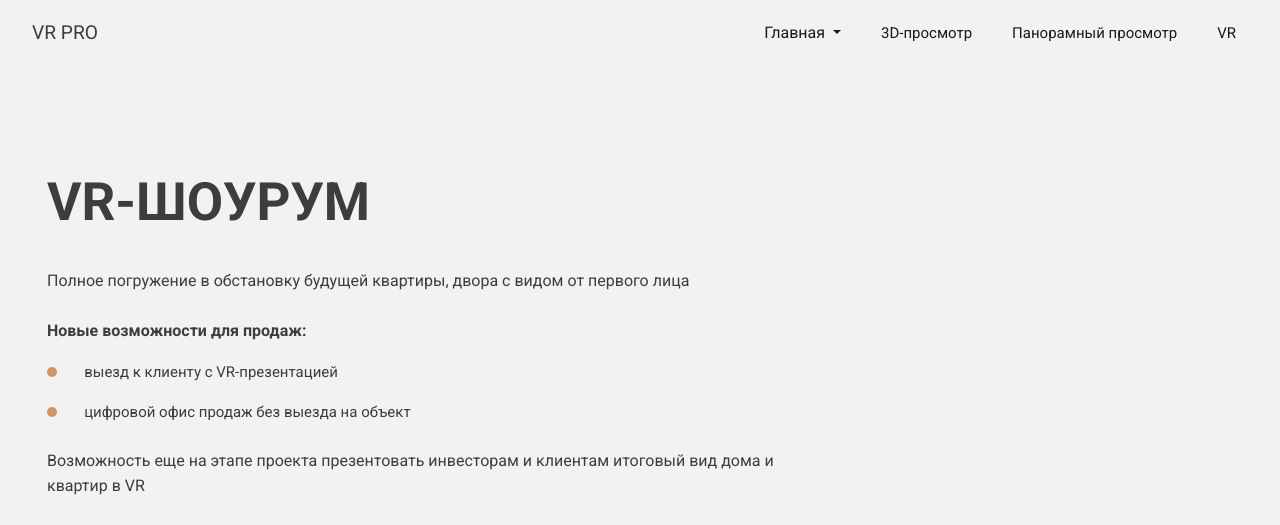
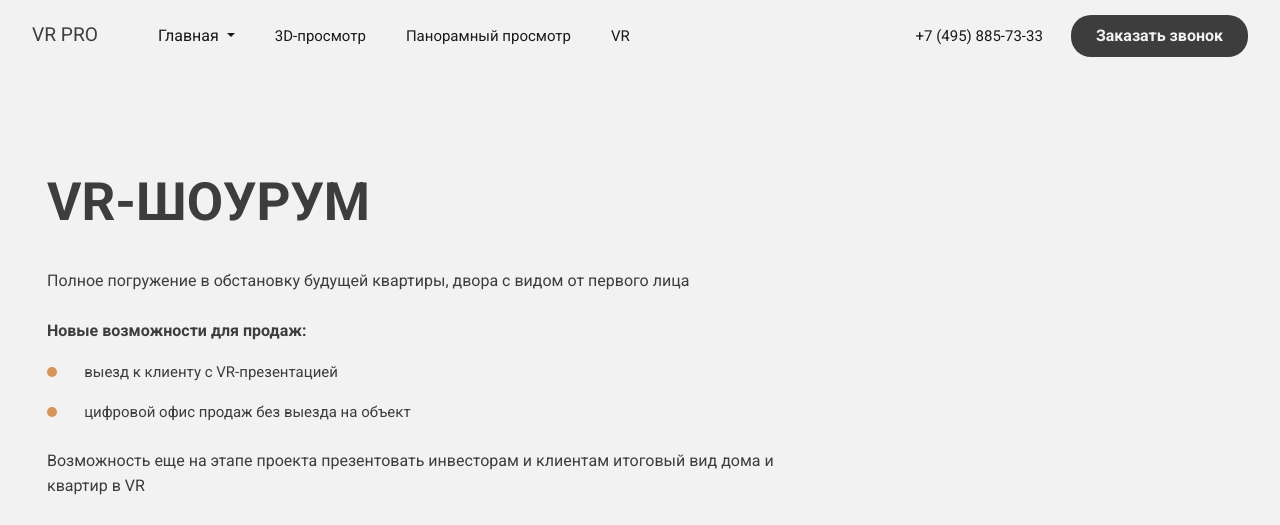
Before and after one commit to Loadngg/PropertyVrProDemo, a plain HTML site: page vr.html in a window 1280 px wide. Shown: the top 525 px of the page. Drawn offline with Linux system fonts and the light colour scheme.

Commit message:
change header

```diff
--- a/assets/css/index.css
+++ b/assets/css/index.css
@@ -85,9 +85,9 @@ iframe {
 .header__inner {
     position: relative;
 
-    display: flex;
     justify-content: space-between;
     align-items: center;
+    gap: 3rem;
 }
 
 .header__logo { font-size: 1.2rem; }
@@ -190,9 +190,14 @@ iframe {
 
 .nav__link:hover:after { opacity: 1; }
 
-.nav {
+.nav, .order__call, .nav__links {
     align-items: center;
     gap: 1rem;
+}
+
+.nav {
+    flex: 1;
+    justify-content: space-between;
 }
 
 .nav .dropdown-toggle {
--- a/vr.html
+++ b/vr.html
@@ -27,10 +27,11 @@
 
     <header class="header" id="header">
         <div class="container">
-        <div class="header__inner">
+            <div class="header__inner flexed">
                 <div class="header__logo">VR PRO</div>
 
                 <nav class="nav" id="nav">
+                    <div class="flexed nav__links">
                         <div class="dropdown">
                             <button class="btn btn-secondary dropdown-toggle" type="button" data-bs-toggle="dropdown" aria-expanded="false">
                                 Главная
@@ -51,6 +52,12 @@
                         <a href="home.html" class="nav__link">3D-просмотр</a>
                         <a href="#panorama" class="nav__link">Панорамный просмотр</a>
                         <a href="vr.html" class="nav__link">VR</a>
+                    </div>
+
+                    <div class="flexed order__call">
+                        <a href="tel:+74958857333" class="nav__link">+7 (495) 885-73-33</a>
+                        <a id="form-button" class="button">Заказать звонок</a>
+                    </div>
                 </nav>
 
                 <button class="nav-toggle" id="nav_toggle" type="button">
```
Also changed, not shown: home.html (+8 -1 lines), index.html (+8 -1 lines). Lines whose indentation alone changed are shown as unchanged.
